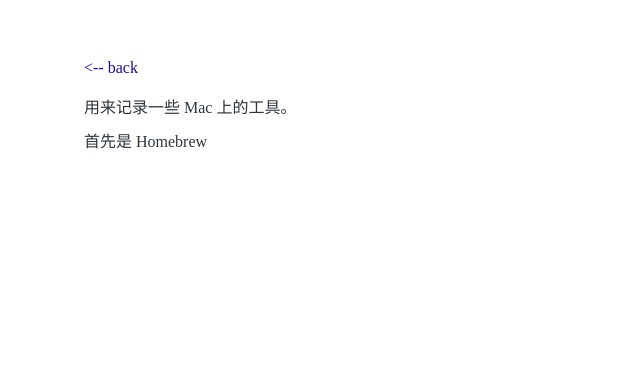
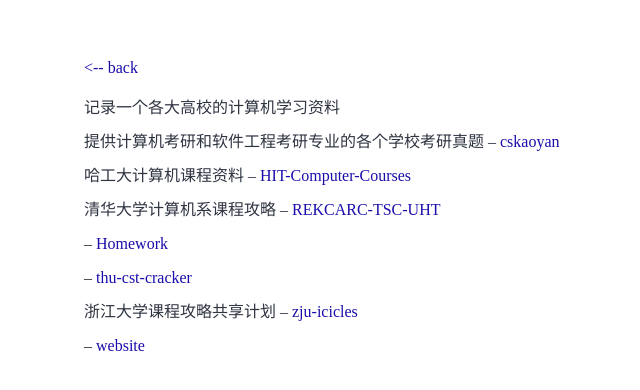
Before and after one commit to maicoder/blog, a Jekyll site: the page built from list/index.md, in a window 1280 px wide. Shown: the top 390 px of the page, without its empty margins (106-746 px from the left). Built offline with Jekyll 4.4.1, drawn with Linux system fonts in a browser that asks for light colours; some web fonts are replaced.

Commit message:
Update index.md

```diff
--- a/list/index.md
+++ b/list/index.md
@@ -2,6 +2,18 @@
 layout: list
 ---
 
-用来记录一些 Mac 上的工具。
+记录一个各大高校的计算机学习资料
 
-首先是 `Homebrew`
+提供计算机考研和软件工程考研专业的各个学校考研真题 -- [cskaoyan](https://github.com/csseky/cskaoyan)
+
+哈工大计算机课程资料 -- [HIT-Computer-Courses](https://github.com/wxwmd/HIT-Computer-Courses)
+
+清华大学计算机系课程攻略 -- [REKCARC-TSC-UHT](https://github.com/PKUanonym/REKCARC-TSC-UHT)
+
+-- [Homework](https://github.com/Trinkle23897/Personal-Homework)
+
+-- [thu-cst-cracker](https://github.com/Salensoft/thu-cst-cracker)
+
+浙江大学课程攻略共享计划 -- [zju-icicles](https://github.com/QSCTech/zju-icicles)
+
+-- [website](https://qsctech.github.io/zju-icicles/)
```
